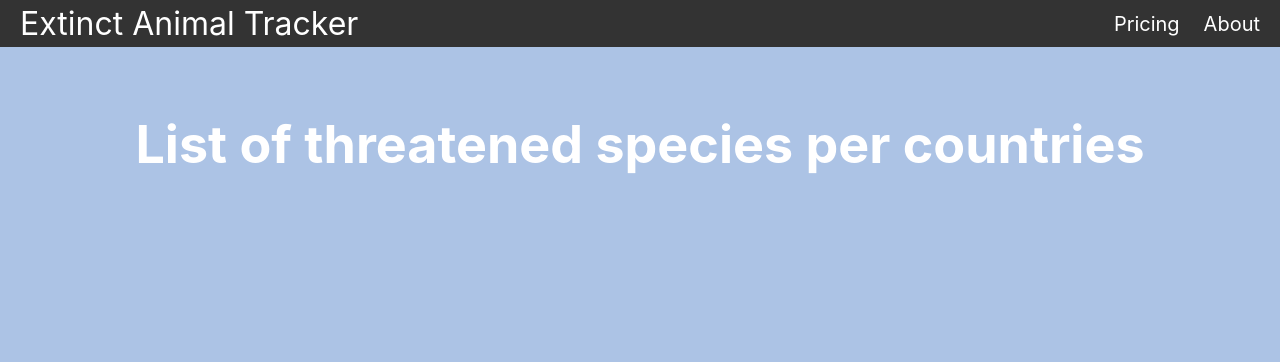
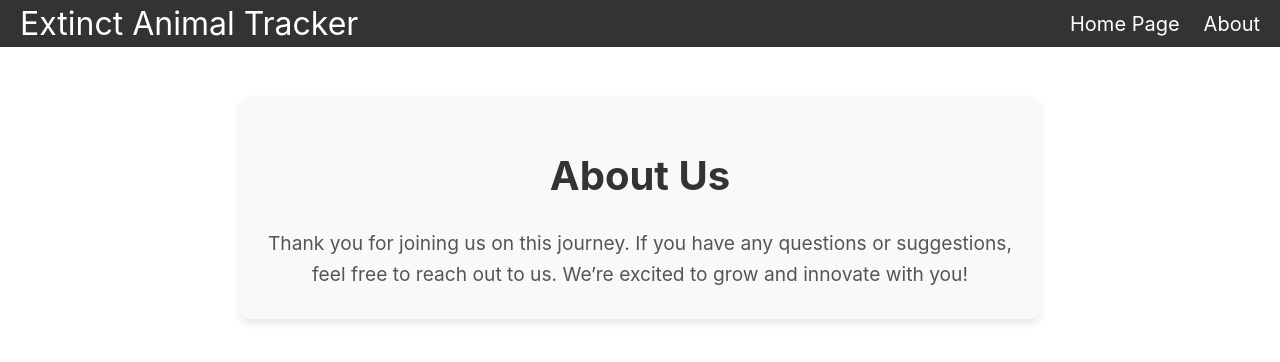
Before and after one commit to hrishi-verma/EchoesOfNature, a React (Create React App) app: page /about in a window 1280 px wide. Shown: the top 362 px of the page. Built offline with nearby package versions, Linux system fonts and the light colour scheme; no server answers; what chartjs-chart-geo would draw is missing.

Commit message:
react router dom

```diff
--- a/package.json
+++ b/package.json
@@ -13,6 +13,7 @@
     "chartjs-chart-geo": "^4.3.3",
     "react": "^18.3.1",
     "react-dom": "^18.3.1",
+    "react-router-dom": "^6.28.0",
     "react-scripts": "5.0.1",
     "topojson": "^3.0.2",
     "web-vitals": "^2.1.4"
--- a/src/App.css
+++ b/src/App.css
@@ -14,7 +14,7 @@
 }
 
 .App-header {
-  background-color: #acc3e5;
+  background-color: #f7f7f7;
   min-height: 100vh;
   display: flex;
   flex-direction: column;
--- a/src/App.js
+++ b/src/App.js
@@ -5,7 +5,7 @@ import Navbar from './Navbar';
 import Pricing from './pages/pricing.js'
 import Home from './pages/home.js'
 import About from './pages/about.js'
-
+import { BrowserRouter as Router, Route, Routes, Link } from 'react-router-dom';
 
 function App() {
 
@@ -25,17 +25,16 @@ function App() {
 
 
   return (
-    <><Navbar />
-
-
-    <div className="App">
-      <header className="App-header">
-        <div>
-          <ExtinctSpeciesMap />
+    <Router>
+      <><Navbar />
+        <div >
+          <Routes>
+            <Route path="/" element={<Home />} />
+            <Route path="/about" element={<About />} />
+          </Routes>
         </div>
-      </header>
-    </div>
-    </>
+      </>
+    </Router>
   );
 }
 
--- a/src/Navbar.js
+++ b/src/Navbar.js
@@ -1,18 +1,16 @@
+import { BrowserRouter as Router, Route, Routes, Link } from 'react-router-dom';
 export default function Navbar() {
     return (
         <nav className="nav">
             <a href="/" className="site-title">Extinct Animal Tracker</a>
             <ul className="active">
                 <li>
-                <a href="/Pricing">Pricing</a>
+                    <Link to="/" >Home Page</Link>
                 </li>
                 <li>
-                <a href="/About">About</a>
+                    <Link to="/about" >About</Link>
                 </li>
-
-
             </ul>
-
         </nav>
     );
 }
--- a/src/datajson.js
+++ b/src/datajson.js
@@ -2781,7 +2781,7 @@ export const countries = [
     "Fishes*": 115,
     "Molluscs*": 35,
     "Other Inverts*": 252,
-    "Plants*": "2,980",
+    "Plants*": 2980,
     "Fungi*": 1,
     "Chromists*": 0,
     "Total": 3839
--- a/src/pages/about.js
+++ b/src/pages/about.js
@@ -1,3 +1,40 @@
-export default function About() {
-    return <h1>About</h1>
-}
+
+import React from 'react';
+
+const About = () => {
+    return (
+        <div style={styles.container}>
+            <h1 style={styles.heading}>About Us</h1>
+            <p style={styles.paragraph}>
+                Thank you for joining us on this journey. If you have any questions
+                or suggestions, feel free to reach out to us. We’re excited to grow
+                and innovate with you!
+            </p>
+        </div>
+    );
+};
+
+const styles = {
+    container: {
+        maxWidth: '800px',
+        margin: '50px auto',
+        padding: '20px',
+        textAlign: 'center',
+        lineHeight: '1.6',
+        backgroundColor: '#f9f9f9',
+        borderRadius: '10px',
+        boxShadow: '0 4px 8px rgba(0, 0, 0, 0.1)',
+    },
+    heading: {
+        fontSize: '2.5em',
+        color: '#333',
+        marginBottom: '20px',
+    },
+    paragraph: {
+        fontSize: '1.2em',
+        color: '#555',
+        margin: '10px 0',
+    },
+};
+
+export default About;
--- a/src/pages/home.js
+++ b/src/pages/home.js
@@ -1,3 +1,26 @@
-export default function Home() {
-    return <h1>Home</h1>
-}
+import React from 'react';
+import ExtinctSpeciesMap from '../ExtinctSpeciesMap';
+
+const Home = () => {
+    return (
+        <div style={{ textAlign: 'center', padding: '20px' }}>
+
+            <div className="App">
+                <header className="App-header">
+                    <div style={{ color: 'black' }}>
+                        <h1>Welcome to the Extinct Species App</h1>
+                        <p>
+                            Explore the data visualizations of extinct and threatened species around the world.
+                        </p>
+                        <p>
+                            Use the navigation bar to explore the map, learn more about the project, or check out the interactions.
+                        </p>
+                        <ExtinctSpeciesMap />
+                    </div>
+                </header>
+            </div>
+        </div>
+    );
+};
+
+export default Home;
```
Also changed, not shown: 1 other file (tests, documents, lock files or other folders). Lines whose indentation alone changed are shown as unchanged.
